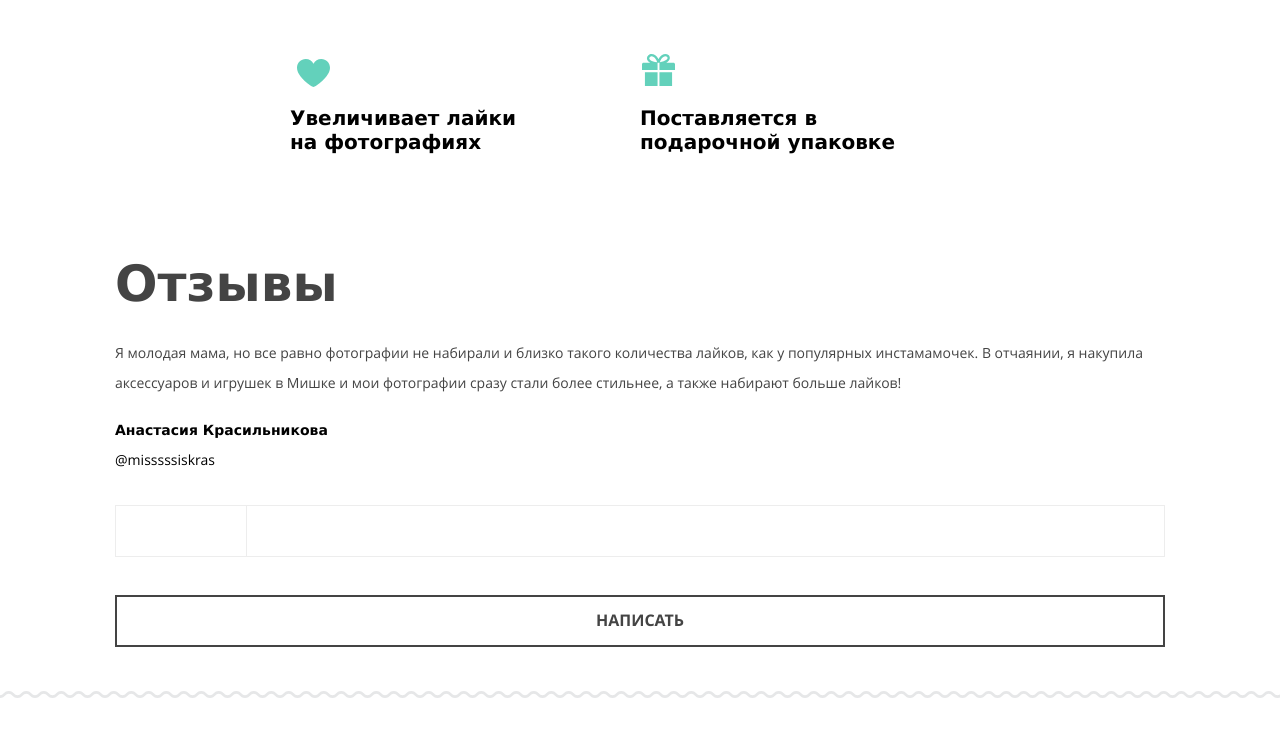
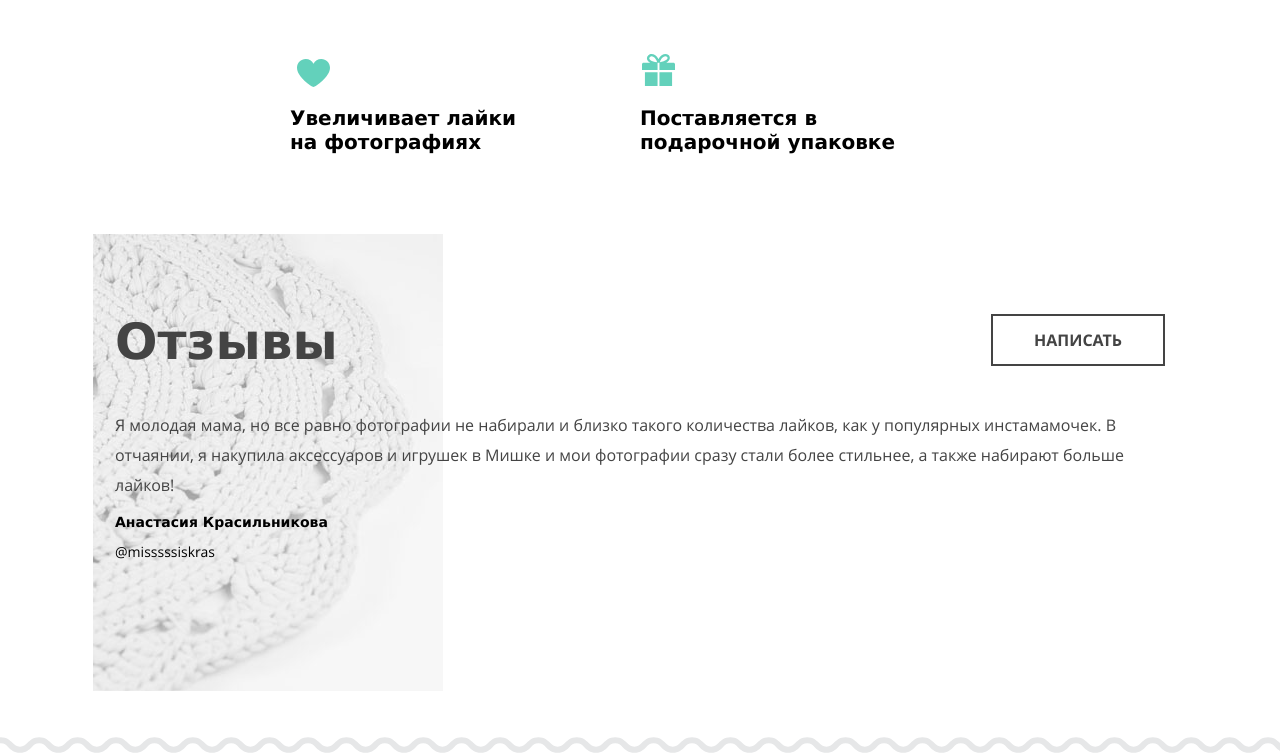
Before and after one commit to kilimnikvaleria/mishka, a website: page index.html in a window 1280 px wide. Shown: the part 1996-2749 px from the top of the page. Before the commit the page ends 2694 px from the top, so only its background shows below. Drawn offline with nearby package versions, Linux system fonts and the light colour scheme; files that its build step writes are made by us from their sources.

Commit message:
reviews tablet

```diff
--- a/index.html
+++ b/index.html
@@ -117,8 +117,10 @@
                 сразу стали более стильнее, а также
                 набирают больше лайков!
             </p>
-            <span class="reviews__author">Анастасия Красильникова</span>
-            <a class="reviews__author-login" href="#">@misssssiskras</a>
+            <div class="reviews__author">
+                <span class="reviews__author-name">Анастасия Красильникова</span>
+                <a class="reviews__author-login" href="#">@misssssiskras</a>
+            </div>
             <div class="reviews__btn">
                 <a class="reviews__btn-left">
                     <svg class="btn-left" width="50px" height="26px">
--- a/sass/blocks/reviews.scss
+++ b/sass/blocks/reviews.scss
@@ -28,7 +28,7 @@
   margin: 0 0 20px 0;
 }
 
-.reviews__author{
+.reviews__author-name{
   display: block;
   font-family: Verdana, sans-serif;
   font-weight: 700;
@@ -67,3 +67,62 @@
   margin-top: 38px;
   margin-bottom: 44px;
 }
+
+@include breakpoint(tablet){
+  .reviews{
+    margin-top: 28px;
+
+    background-image: url(../images/review@1x.jpg);
+    background-repeat: no-repeat;
+    background-position: 10% top;
+    background-size: 350px auto;
+
+    &::after{
+      height: 16px;
+      width: 100%;
+      background-size: 768px 16px;
+      background-position: left 20px center;
+    }
+  }
+
+  .reviews__wrapper{
+
+    display: flex;
+    justify-content: space-between;
+    flex-wrap: wrap;
+
+    padding-top: 80px;
+
+  }
+
+  .reviews__title{
+    order: -2;
+    margin-top: 0;
+  }
+
+  .reviews__link{
+    order: -1;
+    margin-top: 0;
+    padding: 16px 41px 16px;
+    margin-bottom: 44px;
+  }
+
+  .reviews__text{
+    font-size: 16px;
+    margin-bottom: 10px;
+  }
+
+  .reviews__btn{
+    border: none;
+    margin-top: 0;
+  }
+
+  .reviews__btn-left{
+    border-right: none;
+    padding-right: 38px;
+  }
+
+  .reviews__author{
+    margin-bottom: 170px;
+  }
+}
```
